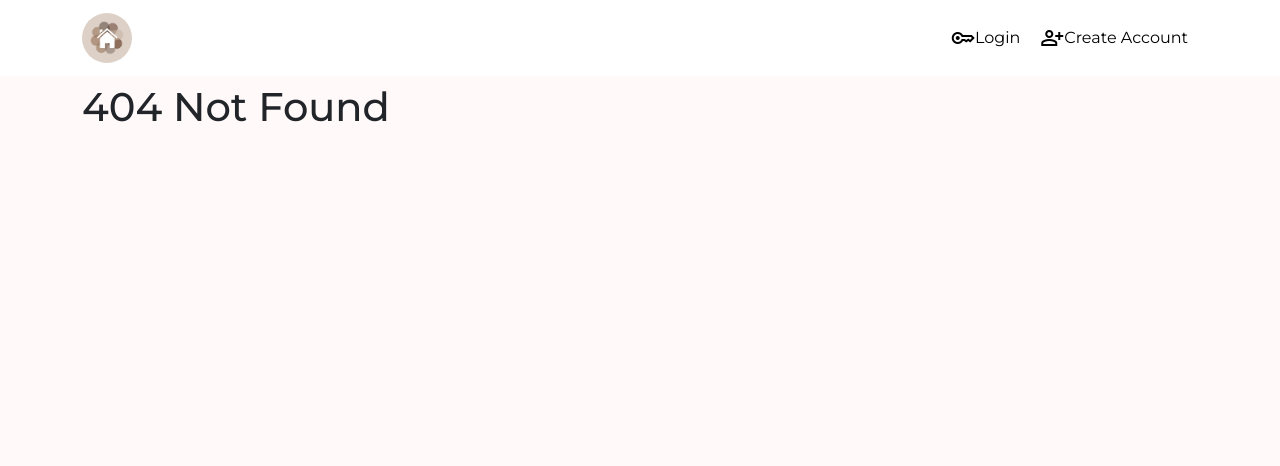
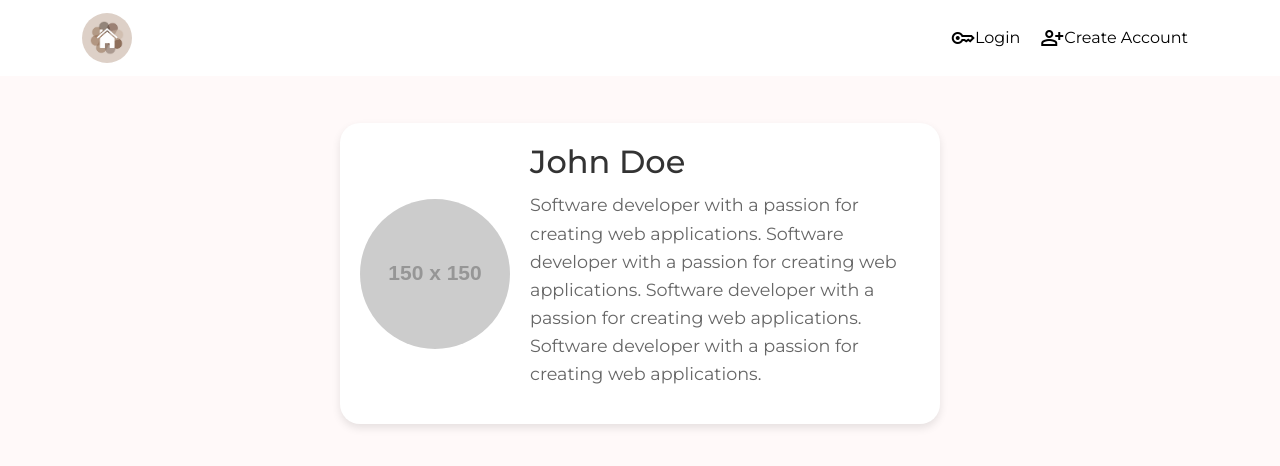
Before and after one commit to markohautala/housegram-app, a React (Create React App) app: page /profile in a window 1280 px wide. Before the commit this address had no page. Shown: the top 466 px of the page. Built offline with nearby package versions, Linux system fonts and the light colour scheme.

Commit message:
Add Upload page and Profile page. Style burger menu icons and links

```diff
--- a/src/components/NavigationBar.jsx
+++ b/src/components/NavigationBar.jsx
@@ -1,20 +1,27 @@
-import React from "react";
+import React, { useState } from "react";
 import Container from "react-bootstrap/Container";
 import Nav from "react-bootstrap/Nav";
 import Navbar from "react-bootstrap/Navbar";
 import logo2 from "../assets/logo2.png";
 import styles from "../styles/NavigationBar.module.css";
-import { NavLink } from "react-router-dom";
+import { NavLink, useNavigate } from "react-router-dom";
 import { useAuth } from '../context/AuthContext';
 
 function NavigationBar() {
   const { isAuthenticated, logout } = useAuth();
+  const [expanded, setExpanded] = useState(false); // State to track the burger menu
+  const navigate = useNavigate(); // Hook for navigation
+
+  const handleNavClick = (path) => {
+    setExpanded(false); // Close the menu
+    navigate(path); // Navigate to the selected path
+  };
 
   return (
-    <Navbar expand="lg" className={styles.NavigationBar} fixed="top">
+    <Navbar expand="lg" className={styles.NavigationBar} fixed="top" expanded={expanded}>
       <Container>
         <Navbar.Brand>
-          <NavLink to="/">
+          <NavLink to="/" onClick={() => setExpanded(false)}>
             <img
               src={logo2}
               alt="logo"
@@ -26,18 +33,18 @@ function NavigationBar() {
             />
           </NavLink>
         </Navbar.Brand>
-        <Navbar.Toggle aria-controls="basic-navbar-nav" />
+        <Navbar.Toggle aria-controls="basic-navbar-nav" onClick={() => setExpanded(expanded ? false : "expanded")} />
         <Navbar.Collapse id="basic-navbar-nav">
           <Nav className="ms-auto">
             {isAuthenticated ? (
               <>
-                <NavLink to="/" className={styles.NavLink}>
+                <NavLink to="/" className={styles.NavLink} onClick={() => handleNavClick("/")}>
                   <span className="material-symbols-outlined">home</span> Home
                 </NavLink>
-                <NavLink to="/upload" className={styles.NavLink}>
+                <NavLink to="/upload" className={styles.NavLink} onClick={() => handleNavClick("/upload")}>
                   <span className="material-symbols-outlined">add_photo_alternate</span> Upload
                 </NavLink>
-                <NavLink to="/profile" className={styles.NavLink}>
+                <NavLink to="/profile" className={styles.NavLink} onClick={() => handleNavClick("/profile")}>
                   <span className="material-symbols-outlined">account_box</span> Profile
                 </NavLink>
                 <NavLink
@@ -45,6 +52,7 @@ function NavigationBar() {
                   onClick={(e) => {
                     e.preventDefault();
                     logout();
+                    setExpanded(false); // Close the menu after logout
                   }}
                   className={styles.NavLink}
                 >
@@ -53,10 +61,10 @@ function NavigationBar() {
               </>
             ) : (
               <>
-                <NavLink to="/login" className={styles.NavLink}>
+                <NavLink to="/login" className={styles.NavLink} onClick={() => handleNavClick("/login")}>
                   <span className="material-symbols-outlined">key</span> Login
                 </NavLink>
-                <NavLink to="/create-account" className={styles.NavLink}>
+                <NavLink to="/create-account" className={styles.NavLink} onClick={() => handleNavClick("/create-account")}>
                   <span className="material-symbols-outlined">person_add</span> Create Account
                 </NavLink>
               </>
--- a/src/components/Routes.js
+++ b/src/components/Routes.js
@@ -1,14 +1,17 @@
-// src/components/Routes.js
 import React from 'react';
 import { Route, Routes } from 'react-router-dom';
 import SignUpForm from '../pages/auth/SignUpForm.jsx';
 import LogInForm from '../pages/auth/LogInForm.jsx';
+import Profile from '../pages/Profile.jsx';
+import Upload from '../pages/Upload.jsx';
 
 function AppRoutes() {
   return (
     <Routes>
       <Route path="/login" element={<LogInForm />} />
       <Route path="/create-account" element={<SignUpForm />} />
+      <Route path="/profile" element={<Profile />} />
+      <Route path="/upload" element={<Upload />} />
       <Route path="/" element={<h1>Home</h1>} />
       <Route path="*" element={<h1>404 Not Found</h1>} />
     </Routes>
--- /dev/null
+++ b/src/pages/Profile.jsx
@@ -0,0 +1,26 @@
+import React from "react";
+import styles from "../styles/Profile.module.css"; // Import the CSS module
+
+function Profile() {
+  const user = {
+    name: "John Doe", // Replace with actual user data
+    bio: "Software developer with a passion for creating web applications. Software developer with a passion for creating web applications. Software developer with a passion for creating web applications. Software developer with a passion for creating web applications.",
+    profileImage: "https://via.placeholder.com/150", // Replace with actual user profile image URL
+  };
+
+  return (
+    <div className={styles.profileCard}>
+      <img
+        src={user.profileImage}
+        alt="Profile"
+        className={styles.profileImage}
+      />
+      <div className={styles.profileDetails}>
+        <h1 className={styles.profileName}>{user.name}</h1>
+        <p className={styles.profileBio}>{user.bio}</p>
+      </div>
+    </div>
+  );
+}
+
+export default Profile;
--- /dev/null
+++ b/src/pages/Upload.jsx
@@ -0,0 +1,12 @@
+import React from 'react';
+
+function Upload() {
+  return (
+    <div>
+      <h1>Upload Page</h1>
+      <p>Upload your files here!</p>
+    </div>
+  );
+}
+
+export default Upload;
--- a/src/styles/NavigationBar.module.css
+++ b/src/styles/NavigationBar.module.css
@@ -30,3 +30,30 @@
   color: royalblue; /* Example of active link color */
   border-bottom: 2px solid royalblue; /* Add a border to show active state */
 }
+
+/* New styles for burger mode */
+@media (max-width: 991px) {
+  .navbar-collapse {
+    background-color: white; /* Background color for burger menu */
+    border-radius: 10px; /* Rounded corners for burger menu */
+    padding: 10px; /* Padding inside the burger menu */
+  }
+
+  .NavLink {
+    padding: 10px 20px; /* Increase padding for better spacing */
+    font-size: 18px; /* Slightly larger text for better readability */
+  }
+
+  .NavLink:not(:last-child) {
+    margin-bottom: 10px; /* Add margin between items */
+  }
+
+  .navbar-toggler {
+    border: none; /* Remove border from the burger icon */
+    outline: none; /* Remove outline on focus */
+  }
+
+  .navbar-toggler-icon {
+    color: black; /* Change burger icon color */
+  }
+}
--- /dev/null
+++ b/src/styles/Profile.module.css
@@ -0,0 +1,35 @@
+.profileCard {
+  display: flex;
+  align-items: center;
+  background-color: white;
+  padding: 20px;
+  border-radius: 20px; /* Rounded corners */
+  box-shadow: 0 4px 8px rgba(0, 0, 0, 0.1); /* Subtle shadow for a card effect */
+  max-width: 600px; /* Optional: Adjust the width of the card */
+  margin: 40px auto; /* Center the card on the page */
+}
+
+.profileImage {
+  width: 150px;
+  height: 150px;
+  border-radius: 50%; /* Circular image */
+  object-fit: cover; /* Ensure the image covers the entire circle */
+  margin-right: 20px; /* Space between image and text */
+}
+
+.profileDetails {
+  flex-grow: 1; /* Allow text to grow and take available space */
+}
+
+.profileName {
+  font-size: 2em;
+  margin: 0; /* Remove margin */
+  color: #333; /* Darker text color */
+}
+
+.profileBio {
+  margin-top: 10px; /* Space between name and bio */
+  color: #666; /* Lighter text color for bio */
+  font-size: 1.1em; /* Slightly larger text */
+  line-height: 1.6; /* Improve readability */
+}
```
